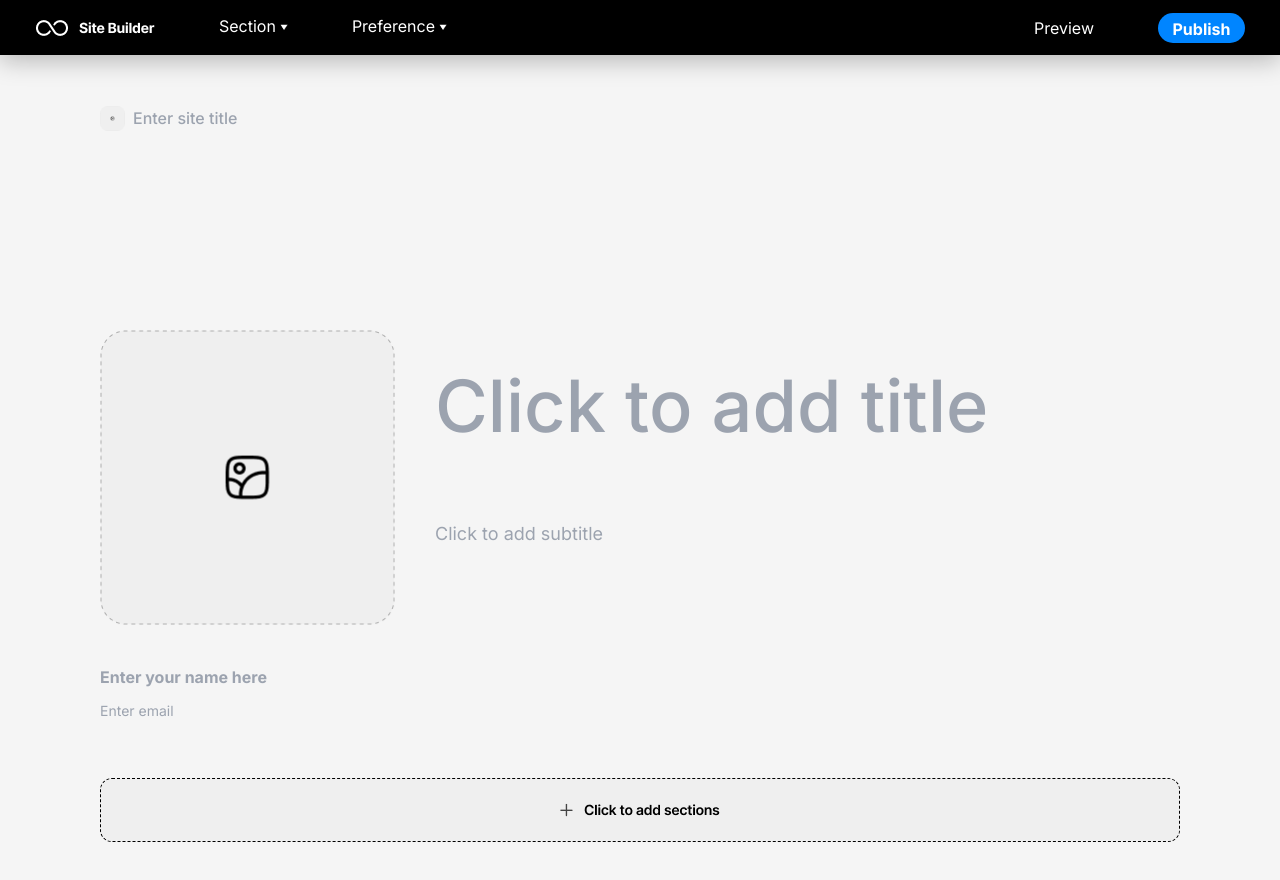
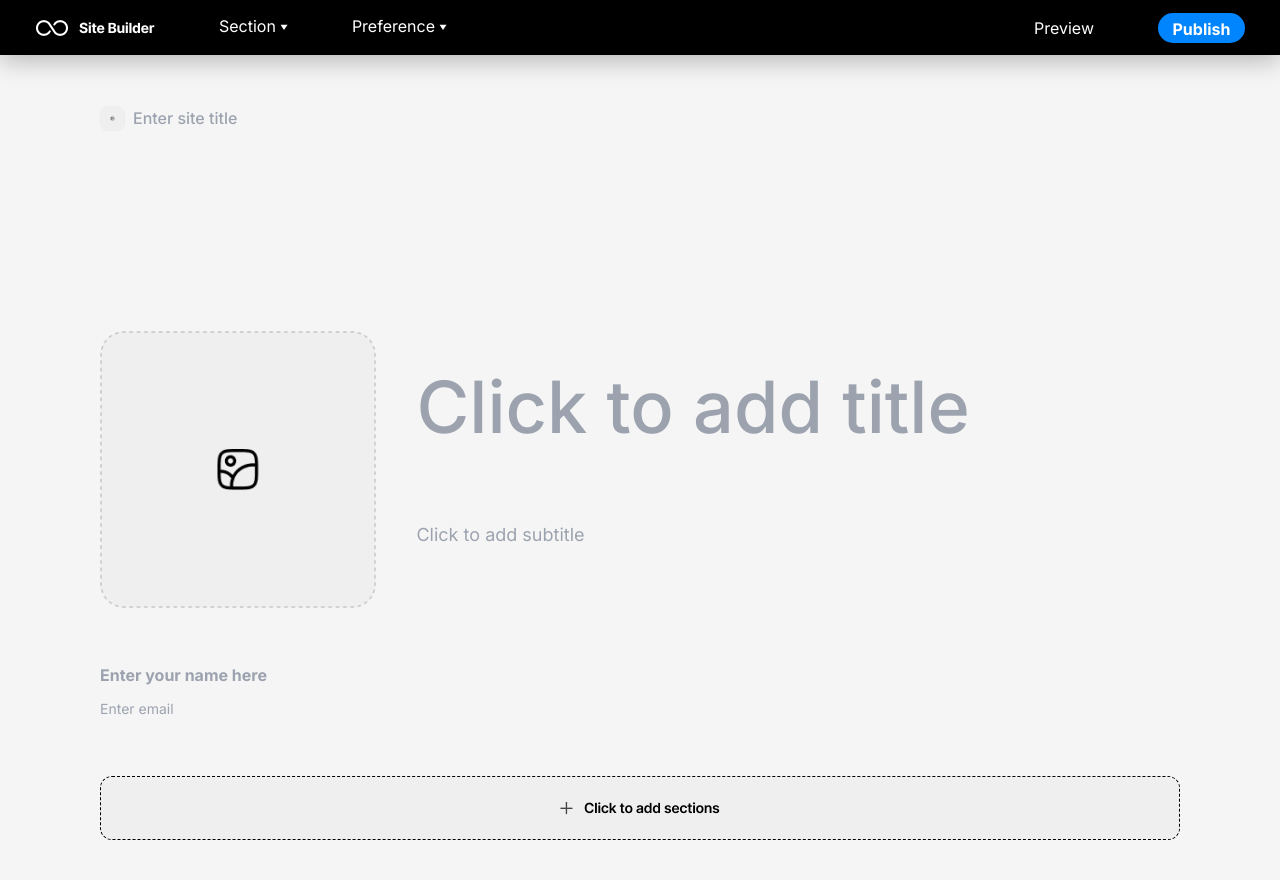
Before and after one commit to Amrit-Thapa/protfolio-builder, a Next.js app: page / in a window 1280 px wide. Shown: the top 880 px of the page. Built offline with nearby package versions, Linux system fonts and the light colour scheme.

Commit message:
fixing image and removing localStorage support

```diff
--- a/src/component/ImagePicker.tsx
+++ b/src/component/ImagePicker.tsx
@@ -28,13 +28,14 @@ function ImagePicker({
 
   return (
     <>
-      <label htmlFor={id} style={{height, width}}>
+      <label htmlFor={id}>
         <Image
-          src={(src as string) || imageIcon}
+          src={(src as string) || imageIcon.src}
           height={+height!}
           width={+width!}
+          priority
           alt="Placeholder"
-          className="inline rounded-lg cursor-pointer object-scale-down"
+          className="inline object-cover rounded-lg cursor-pointer"
         />
       </label>
       <input
--- a/src/hooks/useLocalStorage.tsx
+++ b/src/hooks/useLocalStorage.tsx
@@ -28,7 +28,7 @@ const useLocalStorage = <T,>(key: Section, initialValue: T): LocalStore<T> => {
   const storeAllData = (key: Section, value: any) => {
     try {
       if (isBrowser && storage) {
-        storage.setItem(key, JSON.stringify(value));
+        // storage.setItem(key, JSON.stringify(value));
         setData(value);
       }
     } catch (error) {
--- a/src/sections/Experience.tsx
+++ b/src/sections/Experience.tsx
@@ -97,7 +97,7 @@ const Experience = () => {
           </div>
         )}
         <input
-          className="w-full text-2xl md:text-3xl font-bold text-black bg-transparent outline-none"
+          className="w-full text-2xl font-bold text-black bg-transparent outline-none md:text-3xl"
           value={experienceSection.title}
           onChange={(e) =>
             setExperienceSection((prev) => {
@@ -122,6 +122,7 @@ const Experience = () => {
           {experienceSection.items.map((exp) => {
             return (
               <div
+                key={exp.id}
                 className={classNames(
                   "bg-white text-[#C6C6C6] rounded-2xl border w-full p-10 min-h-[222px] mt-5",
                   {
--- a/src/sections/HeroSection.tsx
+++ b/src/sections/HeroSection.tsx
@@ -18,7 +18,7 @@ const initialState = {
 };
 
 const HeroSection = () => {
-  const {setActiveSection, activeSection} = useAppContext();
+  const {setActiveSection} = useAppContext();
   const {
     updates: heroSection,
     setUpdates: setHeroSection,
```
